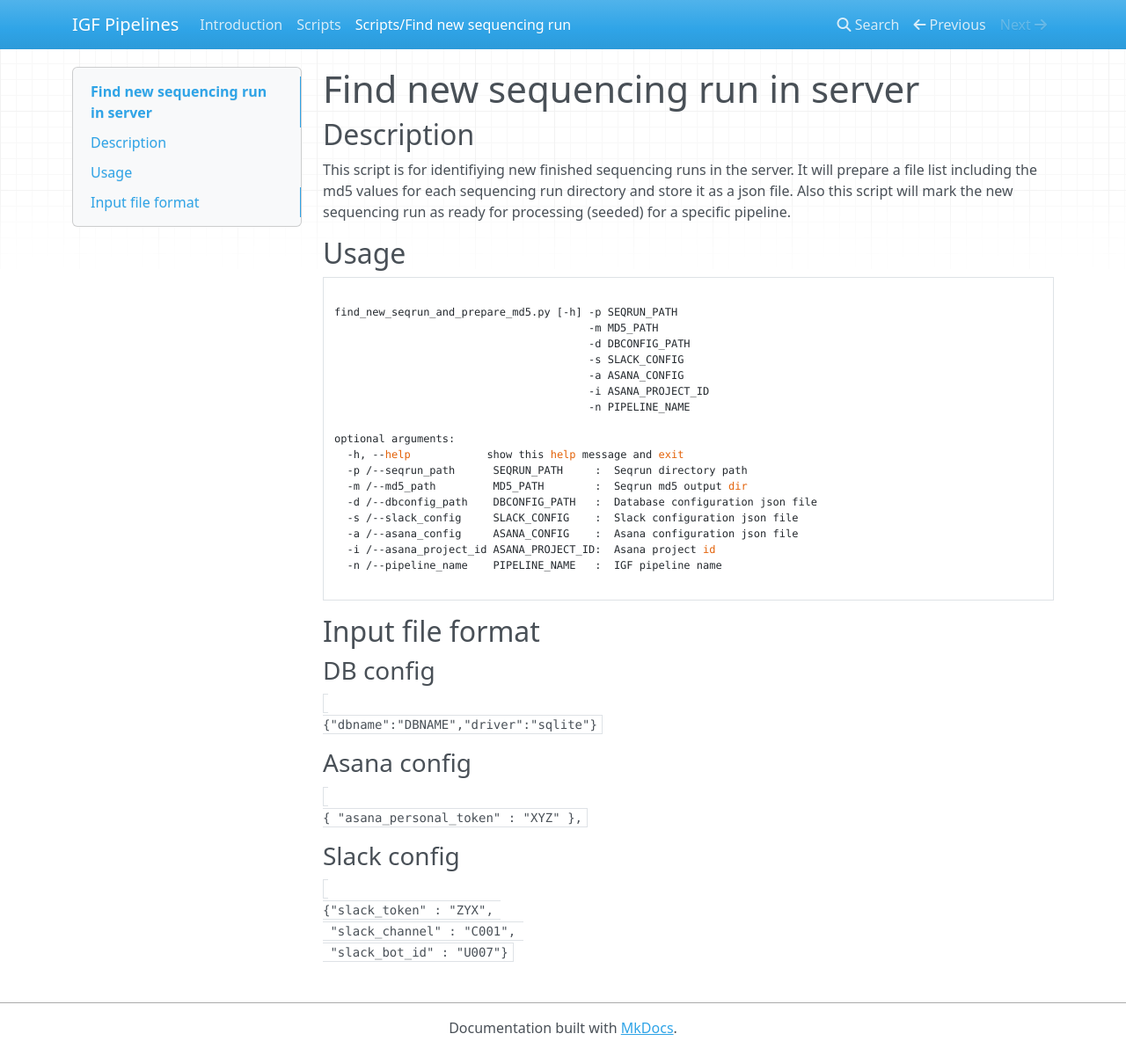
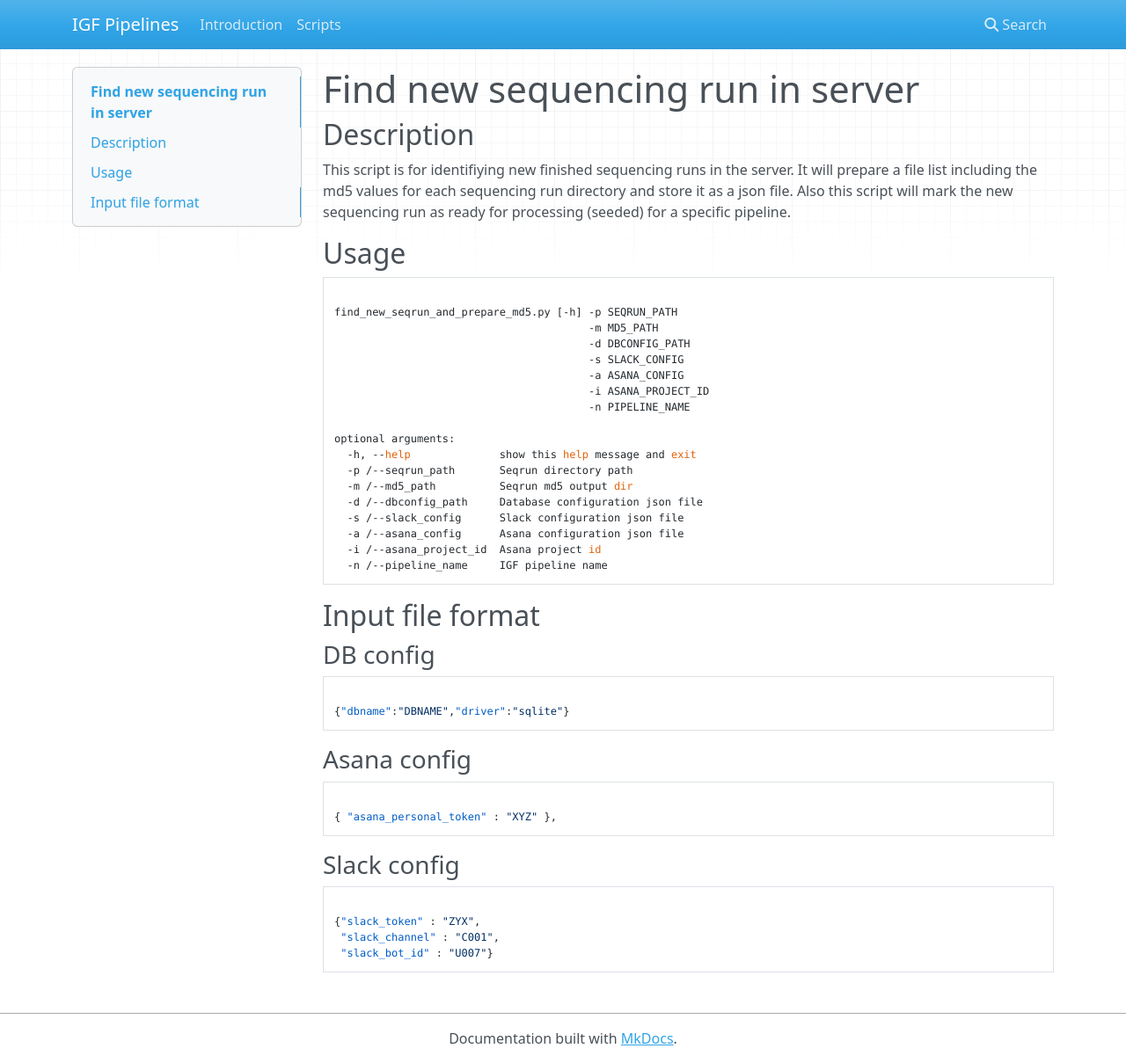
Before and after one commit to imperial-genomics-facility/igf-pipelines, an MkDocs documentation site: the page built from docs/scripts/find_new_seqrun_and_prepare_md5.md, in a window 1280 px wide and 1209 px high. Shown: the whole window at 88% size. Built offline with MkDocs 1.6.1, drawn with Linux system fonts in a browser that asks for light colours; nearby versions of some CDN libraries; old or Windows-style settings are respelled for this version of MkDocs.

Commit message:
removing separate page link for each script

```diff
--- a/docs/scripts/find_new_seqrun_and_prepare_md5.md
+++ b/docs/scripts/find_new_seqrun_and_prepare_md5.md
@@ -15,32 +15,31 @@ find_new_seqrun_and_prepare_md5.py [-h] -p SEQRUN_PATH
                                         -n PIPELINE_NAME
 
 optional arguments:
-  -h, --help            show this help message and exit
-  -p /--seqrun_path      SEQRUN_PATH     :  Seqrun directory path
-  -m /--md5_path         MD5_PATH        :  Seqrun md5 output dir
-  -d /--dbconfig_path    DBCONFIG_PATH   :  Database configuration json file
-  -s /--slack_config     SLACK_CONFIG    :  Slack configuration json file
-  -a /--asana_config     ASANA_CONFIG    :  Asana configuration json file
-  -i /--asana_project_id ASANA_PROJECT_ID:  Asana project id
-  -n /--pipeline_name    PIPELINE_NAME   :  IGF pipeline name
-
+  -h, --help              show this help message and exit
+  -p /--seqrun_path       Seqrun directory path
+  -m /--md5_path          Seqrun md5 output dir
+  -d /--dbconfig_path     Database configuration json file
+  -s /--slack_config      Slack configuration json file
+  -a /--asana_config      Asana configuration json file
+  -i /--asana_project_id  Asana project id
+  -n /--pipeline_name     IGF pipeline name
 </code></pre>
 
 ## Input file format
 
 ### DB config
-<code>
+<pre><code>
 {"dbname":"DBNAME","driver":"sqlite"}
-</code>
+</code></pre>
 
 ### Asana config
-<code>
+<pre><code>
 { "asana_personal_token" : "XYZ" },
-</code>
+</code></pre>
 
 ### Slack config
-<code>
+<pre><code>
 {"slack_token" : "ZYX",
  "slack_channel" : "C001",
  "slack_bot_id" : "U007"}
-</code>
+</code></pre>
--- a/mkdocs.yml
+++ b/mkdocs.yml
@@ -2,6 +2,5 @@ site_name: IGF Pipelines
 pages:
     - 'Introduction': 'index.md'
     - 'Scripts': 'scripts/index.md'
-    - 'Scripts/Find new sequencing run': 'scripts/find_new_seqrun_and_prepare_md5.md'
 formats:
     - pdf
```
